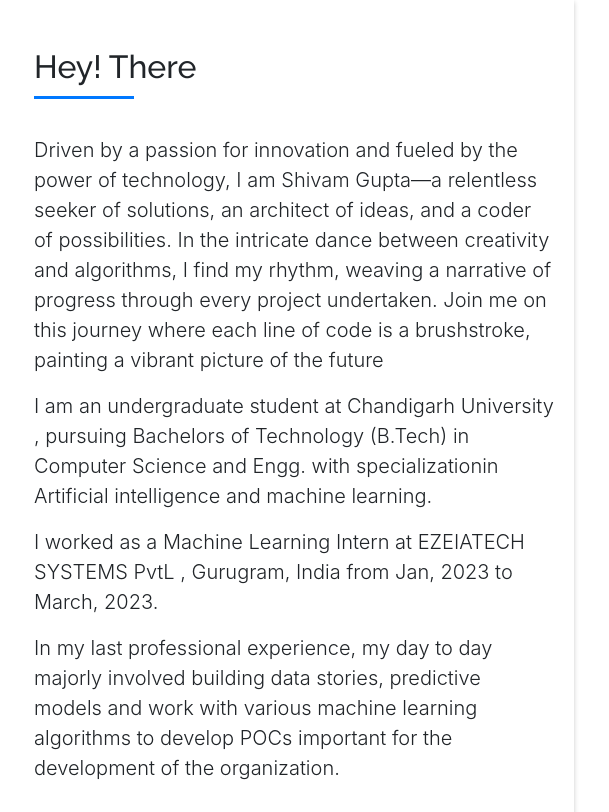
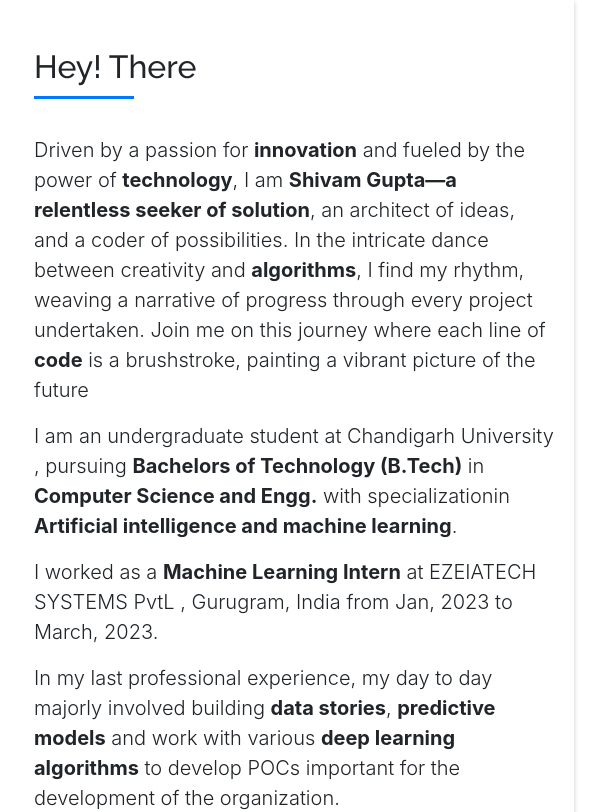
Before and after one commit to ShivamGupta92/ShivamGupta_CV, a website: page index.html in a window 1280 px wide. Shown: the part 968-1780 px from the top of the page, 671-1280 px from the left. Drawn offline with Linux system fonts and the light colour scheme.

Commit message:
Update index.html

```diff
--- a/index.html
+++ b/index.html
@@ -186,15 +186,15 @@
                       </div>
                       <div>
                         <p class="lead">
-                          Driven by a passion for innovation and fueled by the power of technology, I am Shivam Gupta—a relentless seeker of solutions, an architect of ideas, and a coder of possibilities. In the intricate dance between creativity and algorithms, I find my rhythm, weaving a narrative of progress through every project undertaken. Join me on this journey where each line of code is a brushstroke, painting a vibrant picture of the future </p>
+                          Driven by a passion for <span style="font-weight: bold;">innovation</span> and fueled by the power of <span style="font-weight: bold;">technology</span>, I am <span style="font-weight: bold;">Shivam Gupta—a relentless seeker of solution</span>, an architect of ideas, and a coder of possibilities. In the intricate dance between creativity and <span style="font-weight: bold;">algorithms</span>, I find my rhythm, weaving a narrative of progress through every project undertaken. Join me on this journey where each line of <span style="font-weight: bold;">code</span> is a brushstroke, painting a vibrant picture of the future </p>
                         <p class="lead">
-                          I am an undergraduate student at Chandigarh University , pursuing Bachelors of Technology (B.Tech) in Computer Science and Engg. with specializationin Artificial intelligence and machine learning.
+                          I am an undergraduate student at Chandigarh University , pursuing <span style="font-weight: bold;">Bachelors of Technology (B.Tech)</span> in <span style="font-weight: bold;">Computer Science and Engg.</span> with specializationin <span style="font-weight: bold;">Artificial intelligence and machine learning</span>.
                         </p>
                         <p class="lead">
-                          I worked as a Machine Learning Intern at EZEIATECH SYSTEMS PvtL , Gurugram, India from Jan, 2023 to March, 2023.
+                          I worked as a <span style="font-weight: bold;">Machine Learning Intern</span> at EZEIATECH SYSTEMS PvtL , Gurugram, India from Jan, 2023 to March, 2023.
                         </p>
                         <p class="lead">
-                          In my last professional experience, my day to day majorly involved building data stories, predictive models and work with various machine learning algorithms to develop POCs important for the development of the organization.
+                          In my last professional experience, my day to day majorly involved building <span style="font-weight: bold;">data stories</span>, <span style="font-weight: bold;">predictive models</span> and work with various <span style="font-weight: bold;">deep learning algorithms</span> to develop POCs important for the development of the organization.
                         </p>
                       </div>
                     </div>
@@ -280,7 +280,7 @@
             </div>
 
             <div class="progress">
-              <span class="skill">Figma Designing <i class="val">85%</i></span>
+              <span class="skill">MySQL<i class="val">85%</i></span>
               <div class="progress-bar-wrap">
                 <div class="progress-bar" role="progressbar" aria-valuenow="85" aria-valuemin="0" aria-valuemax="100"></div>
               </div>
```
